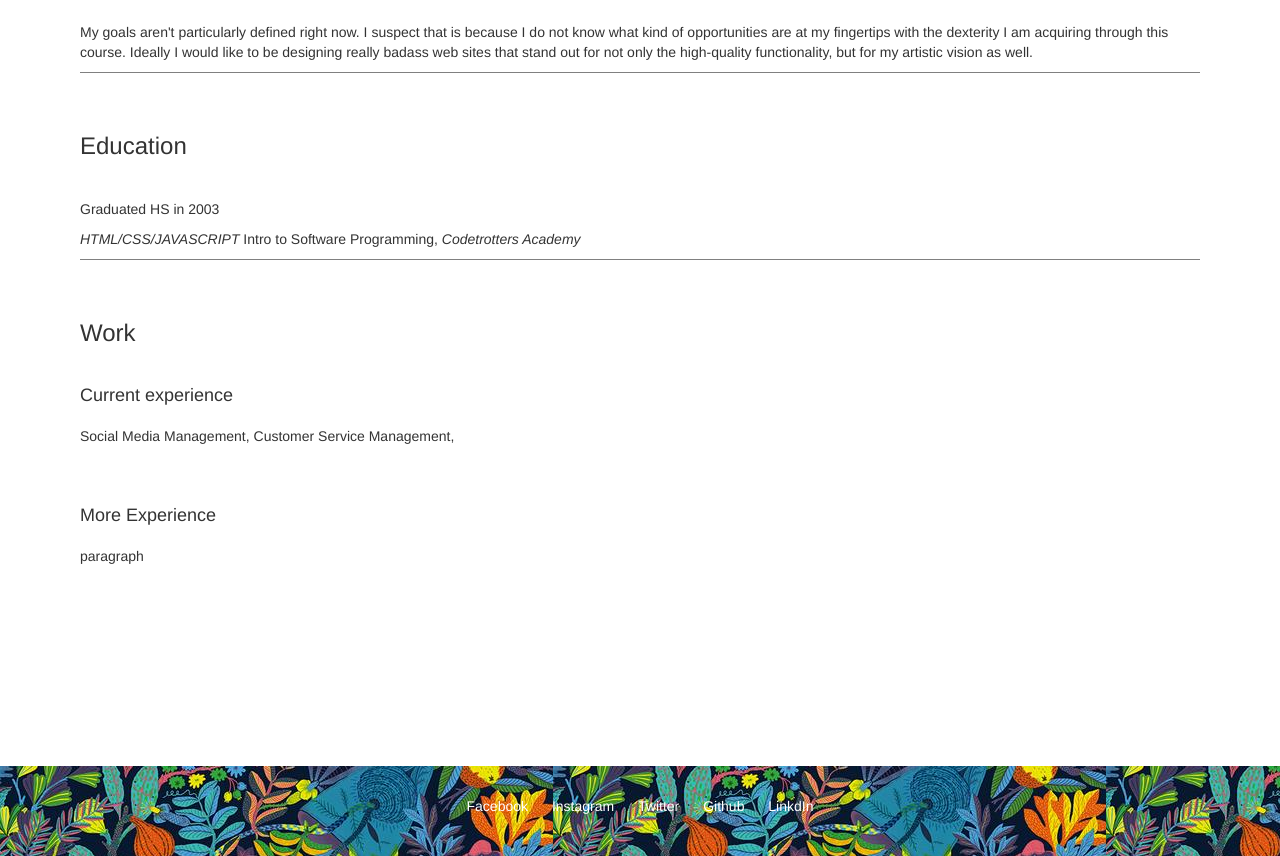
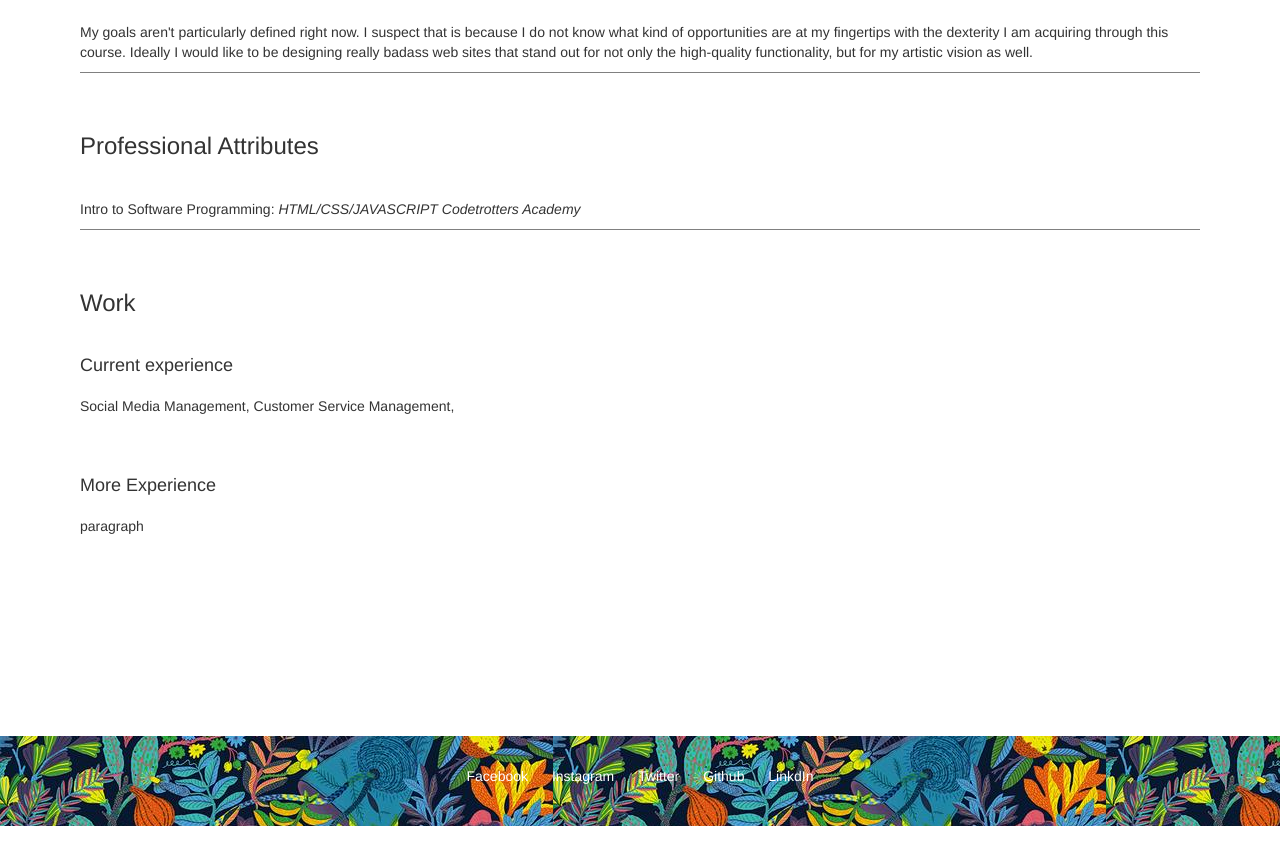
Before and after one commit to kamelya999/phase1, a plain HTML site: page index.html in a window 1280 px wide. Shown: the part 1420-2276 px from the top of the page. After the commit the page ends 2246 px from the top, so only its background shows below. Drawn offline with Linux system fonts and the light colour scheme.

Commit message:
change education to professional attributes

```diff
--- a/index.html
+++ b/index.html
@@ -58,10 +58,8 @@
       I suspect that is because I do not know what kind of opportunities are at my fingertips with the dexterity I am acquiring through this course. Ideally I would like to be designing really badass web sites that stand out for not only the high-quality functionality, but for my artistic vision as well.</p>
   </section>
   <section id="education">
-    <h3>Education</h3>
-
-        <p>Graduated HS in 2003<br></p>
-          <p><em>HTML/CSS/JAVASCRIPT</em>  Intro to Software Programming, <i>Codetrotters Academy</i><br>
+    <h3>Professional Attributes </h3>
+        <p> Intro to Software Programming: <em>HTML/CSS/JAVASCRIPT</em>  <i>Codetrotters Academy</i><br>
         </p>
   </section>
   <section id="work">
```
